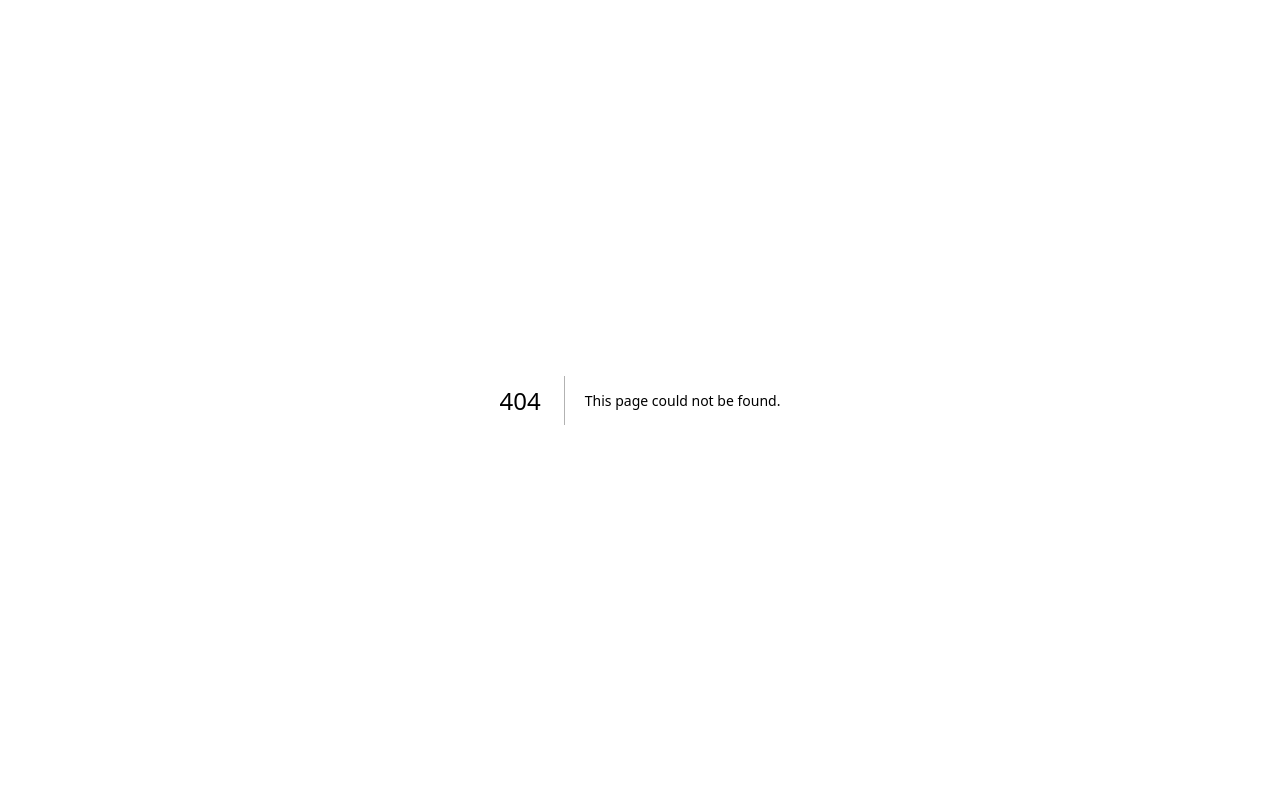
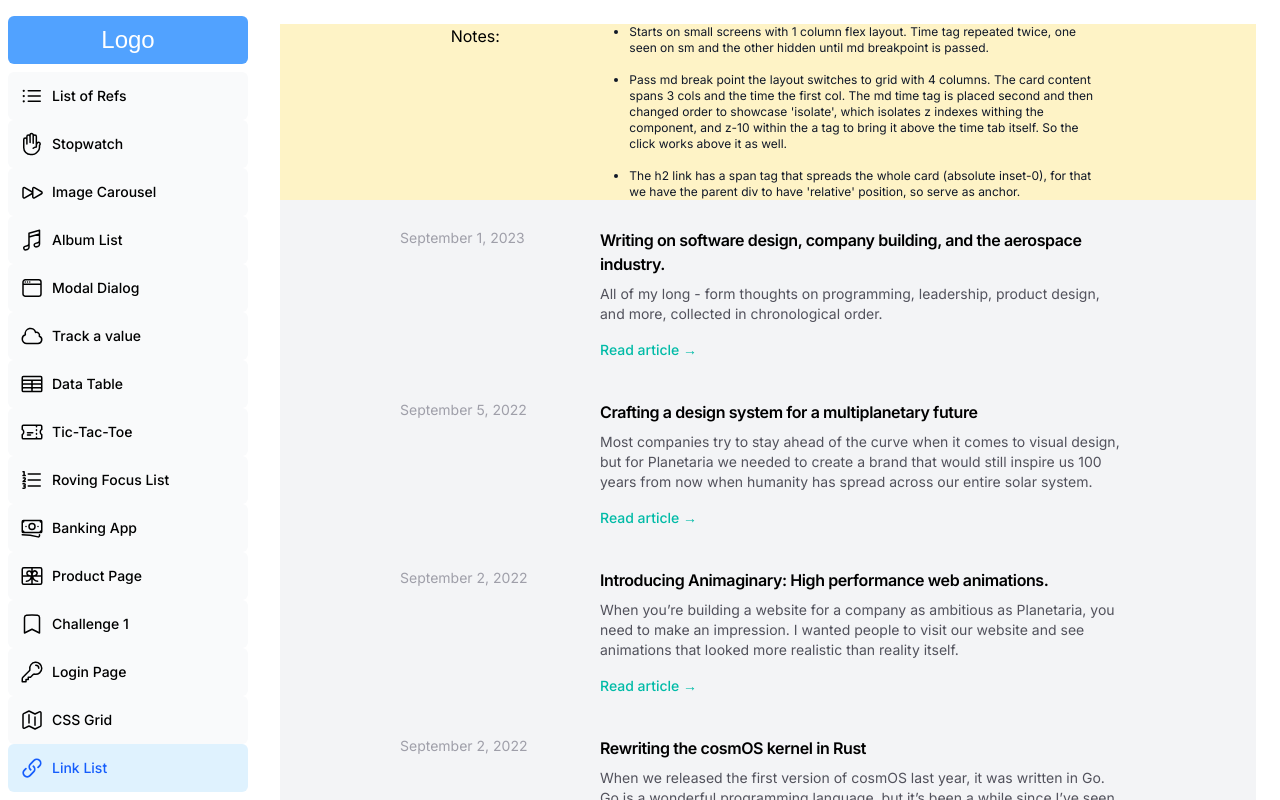
Before and after one commit to msrxse/next-challenges, a Next.js app: page /dashboard/link-list in a window 1280 px wide. Before the commit this address had no page. Built offline with nearby package versions, Linux system fonts and the light colour scheme; a web font is replaced by a local one.

Commit message:
Add link list with envolving a tag challenge

```diff
--- /dev/null
+++ b/app/dashboard/link-list/page.tsx
@@ -0,0 +1,98 @@
+import React from 'react'
+
+const data = [
+  {
+    id: 1,
+    title:
+      'Writing on software design, company building, and the aerospace industry.',
+    content:
+      'All of my long - form thoughts on programming, leadership, product design, and more, collected in chronological order.',
+    date: 'September 1, 2023',
+  },
+  {
+    id: 2,
+    title: 'Crafting a design system for a multiplanetary future',
+    content:
+      'Most companies try to stay ahead of the curve when it comes to visual design, but for Planetaria we needed to create a brand that would still inspire us 100 years from now when humanity has spread across our entire solar system.',
+    date: 'September 5, 2022',
+  },
+  {
+    id: 3,
+    title: 'Introducing Animaginary: High performance web animations.',
+    content:
+      'When you’re building a website for a company as ambitious as Planetaria, you need to make an impression. I wanted people to visit our website and see animations that looked more realistic than reality itself.',
+    date: 'September 2, 2022',
+  },
+  {
+    id: 4,
+    title: 'Rewriting the cosmOS kernel in Rust',
+    content:
+      'When we released the first version of cosmOS last year, it was written in Go. Go is a wonderful programming language, but it’s been a while since I’ve seen an article on the front page of Hacker News about rewriting some important tool in Go and I see articles on there about rewriting things in Rust every single week.',
+    date: 'September 2, 2022',
+  },
+]
+
+function Page() {
+  return (
+    <main className="flex flex-col items-center justify-between bg-gray-100">
+      <div className="grid bg-amber-100 lg:grid-cols-6">
+        <p className="w-full pl-2 lg:col-start-2">Notes:</p>
+        <ul className="list-disc space-y-4 pl-6 lg:col-span-3">
+          <li className="text-xs text-gray-900">
+            Starts on small screens with 1 column flex layout. Time tag repeated
+            twice, one seen on sm and the other hidden until md breakpoint is
+            passed.
+          </li>
+          <li className="text-xs text-gray-900">
+            Pass md break point the layout switches to grid with 4 columns. The
+            card content spans 3 cols and the time the first col. The md time
+            tag is placed second and then changed order to showcase
+            &apos;isolate&apos;, which isolates z indexes withing the component,
+            and z-10 within the a tag to bring it above the time tab itself. So
+            the click works above it as well.
+          </li>
+          <li className="text-xs text-gray-900">
+            The h2 link has a span tag that spreads the whole card (absolute
+            inset-0), for that we have the parent div to have
+            &apos;relative&apos; position, so serve as anchor.
+          </li>
+        </ul>
+      </div>
+      <div className="my-4 mt-4 flex max-w-3xl flex-1 flex-col space-y-4 px-4">
+        {data.map((each) => (
+          <article className="md:grid md:grid-cols-4" key={each.id}>
+            <div className="relative isolate flex flex-col items-start rounded-2xl px-4 py-3 hover:bg-zinc-200/70 md:col-span-3">
+              <h2 className="font-semibold tracking-tight">
+                <a href="#">
+                  <span className="absolute inset-0 z-10"></span>
+                  {each.title}
+                </a>
+              </h2>
+              <time
+                className="relative order-first text-sm text-zinc-400 md:hidden"
+                dateTime={each.date}
+              >
+                <span>{each.date}</span>
+              </time>
+              <p className="mt-2 text-sm text-zinc-600">{each.content}</p>
+              <div
+                aria-hidden="true"
+                className="mt-4 flex items-center text-sm font-medium text-teal-500"
+              >
+                Read article &rarr;
+              </div>
+            </div>
+            <time
+              className="relative order-first hidden text-sm text-zinc-400 md:block md:py-3"
+              dateTime={each.date}
+            >
+              {each.date}
+            </time>
+          </article>
+        ))}
+      </div>
+    </main>
+  )
+}
+
+export default Page
--- a/app/ui/dashboard/nav-links.tsx
+++ b/app/ui/dashboard/nav-links.tsx
@@ -19,6 +19,7 @@ import {
 } from '@heroicons/react/24/outline'
 import clsx from 'clsx'
 import { usePathname } from 'next/navigation'
+import { LinkIcon } from '@heroicons/react/20/solid'
 
 const links = [
   {
@@ -55,6 +56,7 @@ const links = [
   { name: 'Challenge 1', href: '/dashboard/challenge-1', icon: BookmarkIcon },
   { name: 'Login Page', href: '/dashboard/login-page', icon: KeyIcon },
   { name: 'CSS Grid', href: '/dashboard/css-grid', icon: MapIcon },
+  { name: 'Link List', href: '/dashboard/link-list', icon: LinkIcon },
 ]
 
 function NavLinks() {
```
